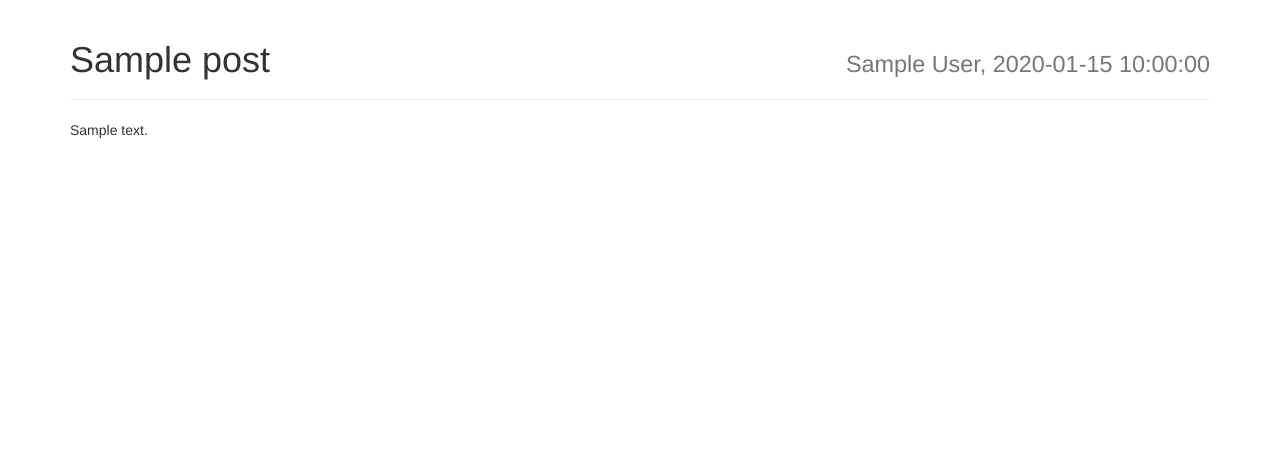
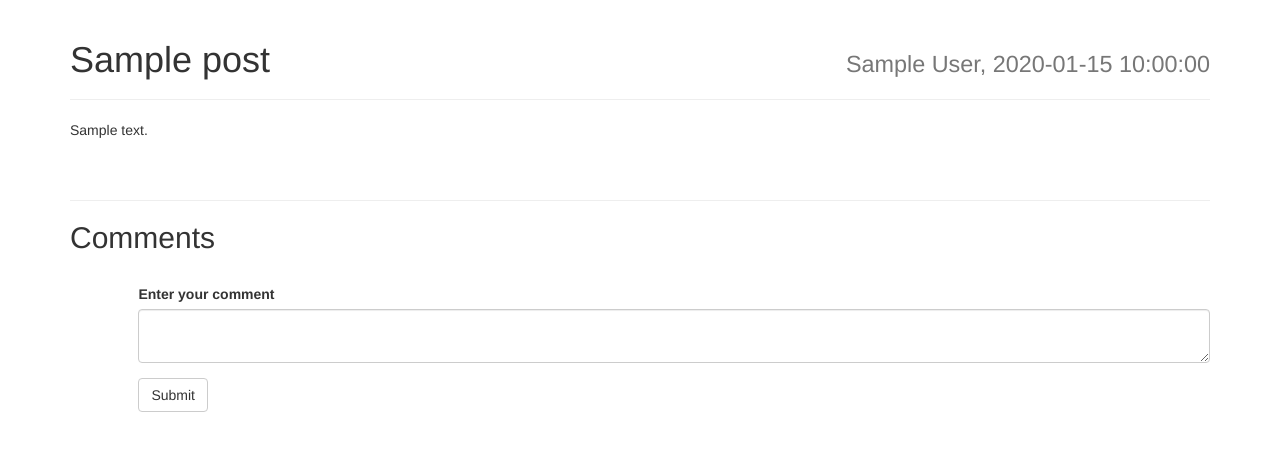
Before and after one commit to jinixin/iflasky, a Flask app: page /article/1 in a window 1280 px wide. Shown: the part 72-522 px from the top of the page. Before the commit the page ends 210 px from the top, so only its background shows below. Run offline with Flask 2, Linux system fonts and the light colour scheme; a user stored in the database is signed in; tables that the repository leaves empty hold one stand-in row (values such as "Sample post"); some libraries are stand-ins or nearby versions.

Commit message:
截止第十三章第二节，增加评论部分，对评论的显示有调整
Signed-off-by: jinixin <jixinmanage@qq.com>

```diff
--- a/app/main/forms.py
+++ b/app/main/forms.py
@@ -43,3 +43,8 @@ class EditPostForm(FlaskForm):
     # content = TextAreaField('Content', validators=[DataRequired()])
     content = PageDownField('Content', validators=[DataRequired()])
     submit = SubmitField('Publish')
+
+
+class EditCommentForm(FlaskForm):
+    content = TextAreaField('Enter your comment', validators=[DataRequired(), Length(1, 64)])
+    submit = SubmitField('Submit')
--- a/app/main/views.py
+++ b/app/main/views.py
@@ -2,7 +2,7 @@
 from flask import render_template as rt, flash, redirect, url_for, request, abort, make_response
 from . import main
 from ..decorators import require_permit, require_admin_permit
-from ..models import Permit, Post, Follow
+from ..models import Permit, Post, Follow, Comment
 from flask_login import login_required, current_user
 from .forms import *
 from .. import db
@@ -113,10 +113,17 @@ def show_idol_article_list():
     return response
 
 
-@main.route('/article/<int:article_id>')
+@main.route('/article/<int:article_id>', methods=['GET', 'POST'])
 def show_article(article_id):
     post = Post.query.get_or_404(article_id)
-    return rt('article/post.html', post=post)
+    form = EditCommentForm()
+    if form.validate_on_submit():
+        comment = Comment(content=form.content.data, author=current_user._get_current_object(), post=post)
+        db.session.add(comment)
+        flash('Comment publish successfully.')
+        return redirect(url_for('main.show_article', article_id=article_id) + '#comment')  # 跳转锚点
+    comment_list = Comment.query.filter_by(post_id=article_id).order_by(Comment.timestamp).all()
+    return rt('article/post.html', post=post, comment_list=comment_list, form=form)
 
 
 @main.route('/article/edit/<int:article_id>', methods=['GET', 'POST'])
--- a/app/models.py
+++ b/app/models.py
@@ -64,6 +64,7 @@ class Post(db.Model):
     content_html = db.Column(db.Text)
     timestamp = db.Column(db.DateTime, default=datetime.utcnow)
     author_id = db.Column(db.Integer, db.ForeignKey('users.id'))
+    comment_list = db.relationship('Comment', backref='post', lazy='dynamic')
 
     @staticmethod
     def content_change(target, content, oldvalue, initiator):
@@ -113,6 +114,7 @@ class User(UserMixin, db.Model):
                                 lazy='dynamic', cascade='all, delete-orphan')
     fans_list = db.relationship('Follow', foreign_keys=[Follow.idol_id], backref=db.backref('idol', lazy='joined'),
                                 lazy='dynamic', cascade='all, delete-orphan')
+    comment_list = db.relationship('Comment', backref='author', lazy='dynamic')
 
     def __init__(self, *args, **kwargs):
         super(User, self).__init__(*args, **kwargs)  # super(类名, self)==基类引用
@@ -229,3 +231,13 @@ login_manager.anonymous_user = AnonymousUser
 @login_manager.user_loader
 def load_user(user_id):
     return User.query.get(int(user_id))
+
+
+class Comment(db.Model):
+    __tablename__ = 'comments'
+    id = db.Column(db.Integer, primary_key=True)
+    content = db.Column(db.String(64))
+    timestamp = db.Column(db.DateTime, default=datetime.utcnow)
+    closed = db.Column(db.Boolean, default=False)
+    post_id = db.Column(db.Integer, db.ForeignKey('posts.id'))
+    author_id = db.Column(db.Integer, db.ForeignKey('users.id'))
--- a/app/static/main.css
+++ b/app/static/main.css
@@ -1,7 +1,3 @@
-.clear-float{
-    clear: both;
-}
-
 .image-thumbnail{
     float: left;
     margin-bottom: 20px;
@@ -55,3 +51,25 @@
 .relation{
     margin-top: 50px;
 }
+
+.comment-list-time{
+    float: right;
+    font-size: 10px;
+    color: gray;
+}
+
+.comment-list-title{
+    margin-bottom: 3px;
+}
+
+.comment-list-content{
+    min-height: 0px;
+}
+
+.comment-list{
+    margin-left: 6%;
+}
+
+.comment-form{
+    margin-bottom: 50px;
+}
--- a/app/templates/article/_article_list.html
+++ b/app/templates/article/_article_list.html
@@ -33,6 +33,9 @@
                             <span class="label label-danger">Edit [Admin]</span>
                         </a>
                         {% endif %}
+                        <a href="{{ url_for('main.show_article',article_id=post.id) }}#comment">
+                            <span class="label label-warning">{{ post.comment_list.count() }} Comments</span>
+                        </a>
                     </div>
                     <div class="clearfix"></div>
                 </div>
--- a/app/templates/article/post.html
+++ b/app/templates/article/post.html
@@ -14,5 +14,44 @@
     {% else %}
     {{ post.content }}
     {% endif %}
+</div><br/><br/>
+<hr />
+<h2 id="comment">Comments</h2><br/>
+<div class="comment-list">
+    {% if current_user.is_authenticated %}
+    <div class="comment-form">
+        {% import "bootstrap/wtf.html" as wtf %}
+        {{ wtf.quick_form(form) }}
+    </div>
+    {% endif %}
+    <div class="list-group">
+        {% for comment in comment_list %}
+            {% if current_user == comment.author %}
+            <div class="list-group-item list-group-item-info">
+            {% else %}
+            <div class="list-group-item">
+            {% endif %}
+            <div class="media">
+                <div class="media-left">
+                    <a href="{{ url_for('main.user_profile', username=comment.author.username) }}">
+                        <img class="media-object" src="{{ comment.author.make_gravatar_url(60) }}" alt="headImage">
+                    </a>
+                </div>
+                <div class="media-body">
+                    <h5 class="media-heading comment-list-title">
+                        <a href="{{ url_for('main.user_profile', username=comment.author.username) }}">
+                            {{ comment.author.username }}
+                        </a>
+                        <span class="comment-list-time">{{ moment(comment.timestamp).fromNow(refresh=True) }}</span>
+                    </h5>
+                    <div class="clearfix"></div>
+                    <div class="comment-list-content">
+                        {{ comment.content }}
+                    </div>
+                </div>
+            </div>
+        </div>
+        {% endfor %}
+    </div>
 </div>
 {% endblock %}
--- a/manage.py
+++ b/manage.py
@@ -4,7 +4,7 @@
 from app import create_app, db  # bgone为顶层包，不能再用相对路径
 from flask_script import Manager, Shell
 from flask_migrate import Migrate, MigrateCommand
-from app.models import User, Role, Post, Follow
+from app.models import User, Role, Post, Follow, Comment
 
 app = create_app('production')
 site = Manager(app)
@@ -12,7 +12,7 @@ migrate = Migrate(app, db)
 
 
 def make_shell_context():
-    return dict(app=app, db=db, User=User, Role=Role, Post=Post, Follow=Follow)
+    return dict(app=app, db=db, User=User, Role=Role, Post=Post, Follow=Follow, Comment=Comment)
 
 
 site.add_command('shell', Shell(make_context=make_shell_context))
```
Also changed, not shown: bgone.sql (+20 -2 lines).
